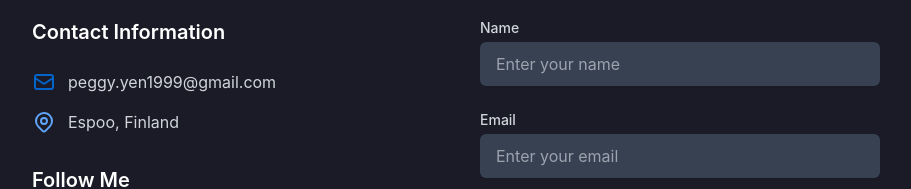
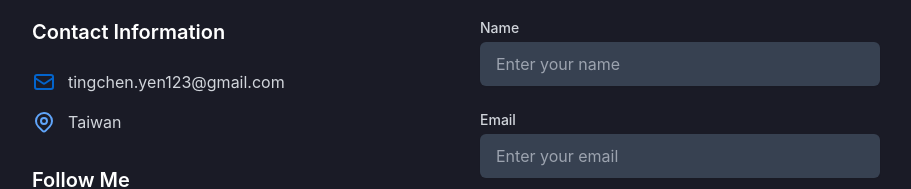
Before and after one commit to chung-coder/me, a React (Create React App) app: page / in a window 1280 px wide. Shown: the part 4374-4563 px from the top of the page, without its empty margins (208-1119 px from the left). Built offline with nearby package versions, Linux system fonts and the light colour scheme.

Commit message:
update CV and contact

```diff
--- a/src/components/Contact.js
+++ b/src/components/Contact.js
@@ -161,10 +161,10 @@ const Contact = () => {
                     />
                   </svg>
                   <a
-                    href="mailto:peggy.yen1999@gmail.com"
+                    href="mailto:tingchen.yen123@gmail.com"
                     className="text-gray-600 dark:text-gray-300 hover:text-blue-600 dark:hover:text-blue-400"
                   >
-                    peggy.yen1999@gmail.com
+                    tingchen.yen123@gmail.com
                   </a>
                 </div>
                 <div className="flex items-center">
@@ -188,7 +188,7 @@ const Contact = () => {
                     />
                   </svg>
                   <span className="text-gray-600 dark:text-gray-300">
-                    Espoo, Finland
+                    Taiwan
                   </span>
                 </div>
               </div>
```
Also changed, not shown: 1 other file (tests, documents, lock files or other folders).
